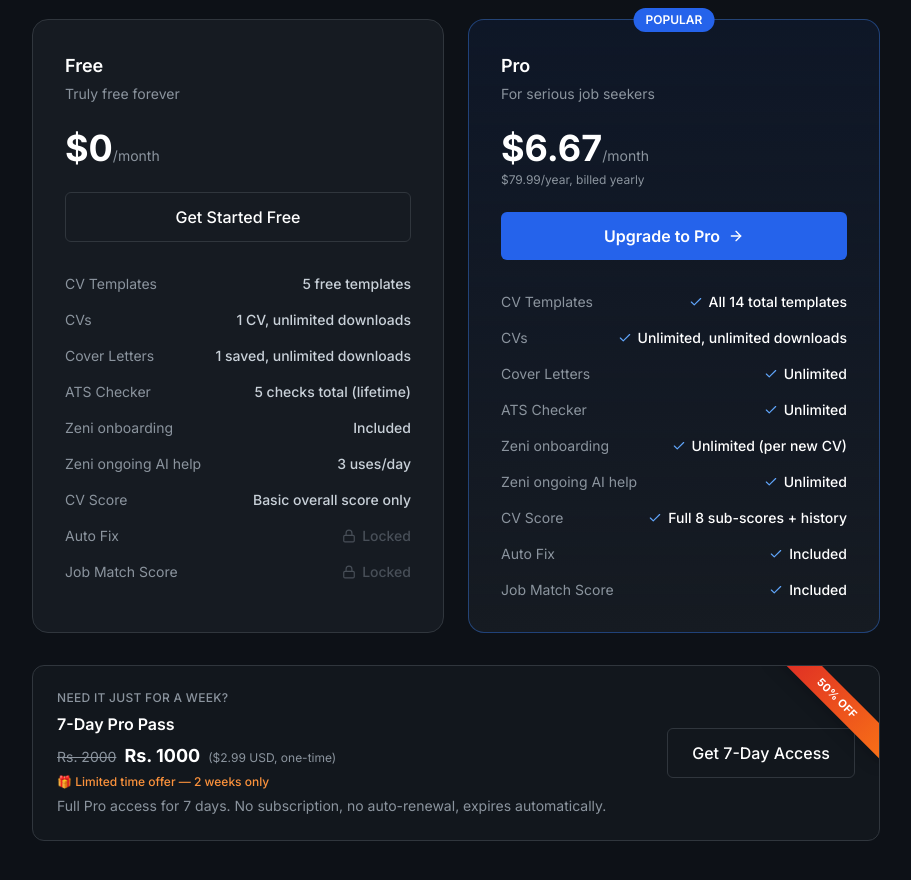
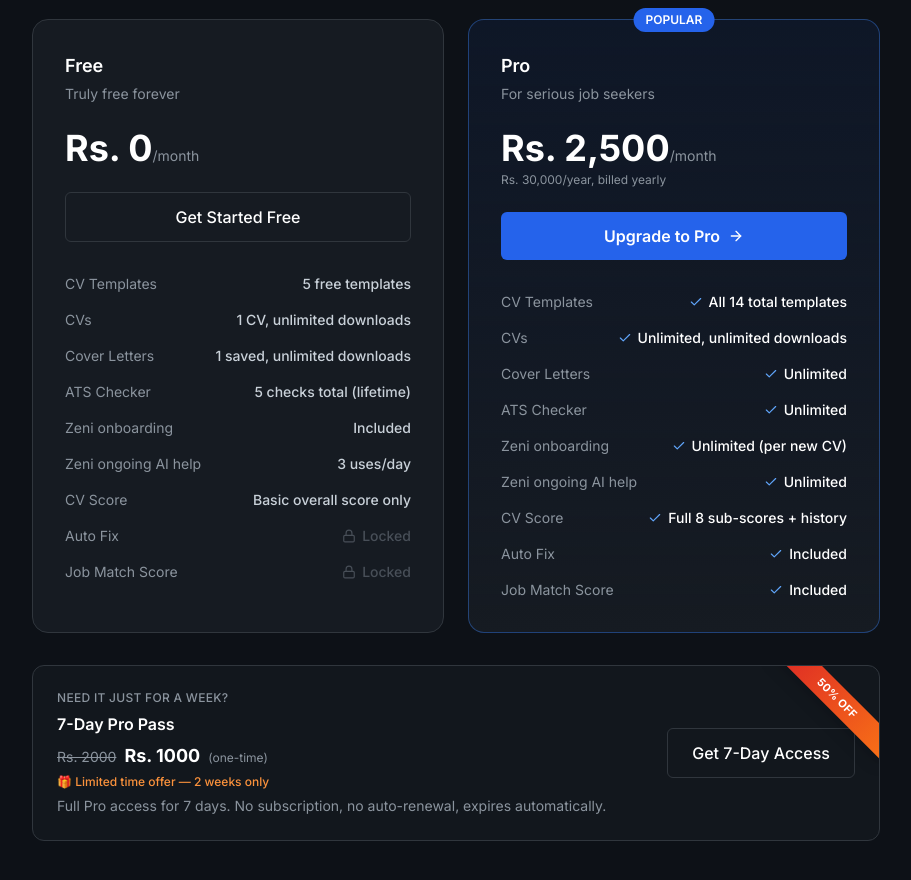
Before and after one commit to KaviduMalshan99/zenzhire, a Next.js app in the folder frontend/: page /pricing in a window 1280 px wide. Shown: the part 300-1180 px from the top of the page, without its empty margins (184-1095 px from the left). Built offline with nearby package versions, Linux system fonts and the light colour scheme; no server answers.

Commit message:
update pricing to LKR

```diff
--- a/frontend/app/pricing/page.tsx
+++ b/frontend/app/pricing/page.tsx
@@ -50,13 +50,13 @@ export default function PricingPage() {
   const { user } = useAuth();
   const [checkoutPlan, setCheckoutPlan] = useState<PlanId | null>(null);
 
-  const proPrice = billing === "monthly" ? "$9.99" : "$6.67";
+  const proPrice = billing === "monthly" ? "Rs. 3500" : "Rs. 2,500";
   const proPeriod = billing === "monthly" ? "/month" : "/month";
 
   const planMeta: Record<PlanId, { label: string; price: string }> = {
-    monthly: { label: "Pro Monthly", price: "$9.99/month" },
-    yearly: { label: "Pro Yearly", price: "$79.99/year" },
-    pass7: { label: "7-Day Pro Pass", price: "$2.99, one-time" },
+    monthly: { label: "Pro Monthly", price: "Rs. 3,500/month" },
+    yearly: { label: "Pro Yearly", price: "Rs. 30,000/year" },
+    pass7: { label: "7-Day Pro Pass", price: "Rs. 1000, one-time" },
   };
 
   const handleUpgradeClick = (plan: PlanId) => {
@@ -125,7 +125,7 @@ export default function PricingPage() {
             <h2 className="text-white font-semibold text-lg mb-1">Free</h2>
             <p className="text-[#8b949e] text-sm mb-6">Truly free forever</p>
             <div className="mb-6">
-              <span className="text-4xl font-bold text-white">$0</span>
+              <span className="text-4xl font-bold text-white">Rs. 0</span>
               <span className="text-[#8b949e] text-sm">/month</span>
             </div>
             <Link
@@ -164,7 +164,7 @@ export default function PricingPage() {
               <span className="text-[#8b949e] text-sm">{proPeriod}</span>
             </div>
             <p className="text-[#8b949e] text-xs mb-6 h-4">
-              {billing === "yearly" ? "$79.99/year, billed yearly" : " "}
+              {billing === "yearly" ? "Rs. 30,000/year, billed yearly" : " "}
             </p>
             <button
               onClick={() => handleUpgradeClick(billing)}
@@ -205,10 +205,10 @@ export default function PricingPage() {
               <div className="flex items-baseline gap-2 flex-wrap mb-1">
                 <span className="text-[#8b949e] text-sm line-through">Rs. 2000</span>
                 <span className="text-white font-bold text-lg">Rs. 1000</span>
-                <span className="text-[#8b949e] text-xs">($2.99 USD, one-time)</span>
+                <span className="text-[#8b949e] text-xs">(one-time)</span>
               </div>
             ) : (
-              <p className="text-white font-semibold mb-1">$2.99, one-time</p>
+              <p className="text-white font-semibold mb-1">Rs. 1000, one-time</p>
             )}
 
             {SHOW_PASS7_PROMO && (
--- a/frontend/lib/feature-flags.ts
+++ b/frontend/lib/feature-flags.ts
@@ -9,7 +9,7 @@ export const CAREER_MENTOR_ENABLED = false;
 
 // 2-week promotional "50% OFF" display on the Pricing page's 7-Day Pass
 // card (started 2026-07-25). Display-only — the actual PAYable checkout
-// amount is unaffected (still $2.99, see backend/app/services/billing.py's
+// amount is unaffected (still Rs. 1000, see backend/app/services/billing.py's
 // PLAN_CONFIG). Flip to false to remove the promo banner once it ends;
 // no other code changes required.
 export const SHOW_PASS7_PROMO = true;
```
Also changed, not shown: 1 other file (tests, documents, lock files or other folders).
